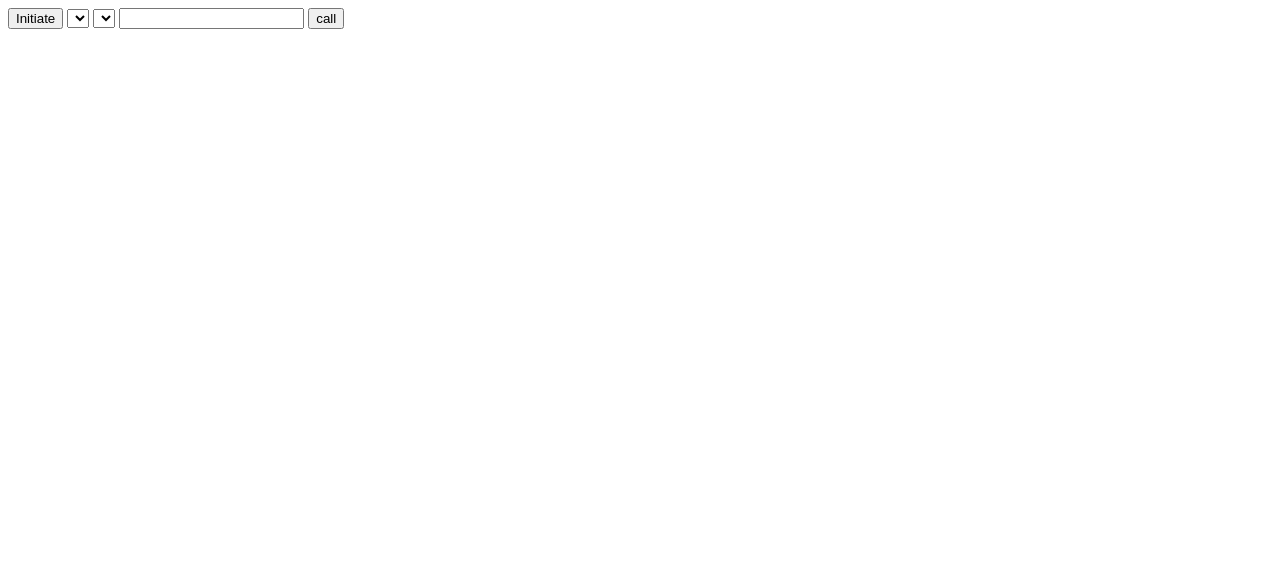
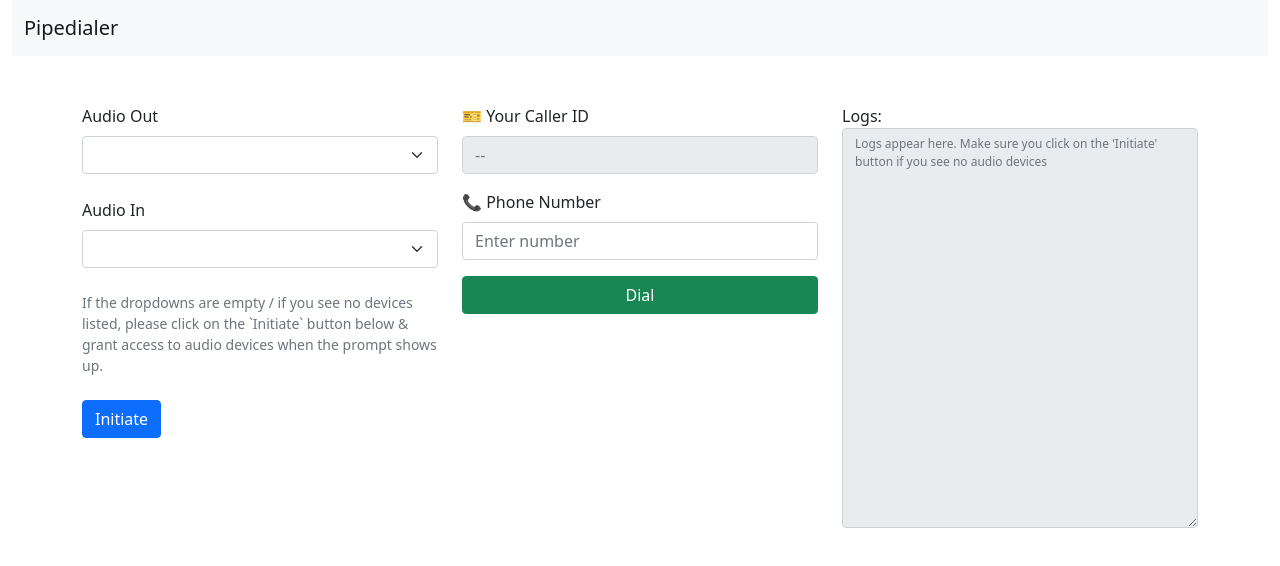
Before and after one commit to hemchander23/pipedrive-cti-app, a website: page public/index.html in a window 1280 px wide. Drawn offline with nearby package versions, Linux system fonts and the light colour scheme.

Commit message:
added ui

```diff
--- a/public/index.html
+++ b/public/index.html
@@ -1,16 +1,62 @@
 <html>
 
 <head>
+    <link href="https://cdn.jsdelivr.net/npm/bootstrap@5.1.3/dist/css/bootstrap.min.css" rel="stylesheet">
+    <script src="https://cdn.jsdelivr.net/npm/bootstrap@5.1.3/dist/js/bootstrap.bundle.min.js"></script>
+    <meta name="viewport" content="width=device-width">
 
 </head>
 
 <body>
-    <button id="initiate-dialer">Initiate</button>
-    <select id="speaker-devices"></select>
-    <select id="ringtone-devices"></select>
+    <div class="container-fluid">
+        <nav class="navbar navbar-expand-lg navbar-light bg-light">
+            <div class="container-fluid">
+                <a class="navbar-brand" href="#">Pipedialer</a>
+            </div>
+        </nav>
+        <div class="container">
+            <div class="row mt-5">
+                <div class="col-sm-4 order-sm-last order-md-first">
+                    <label for="speaker-devices" class="form-label">Audio Out</label>
+                    <select class="form-select" id="speaker-devices"></select>
+                    <br />
+                    <label for="ringtone-devices" class="form-label">Audio In</label>
+                    <select class="form-select" id="ringtone-devices"></select>
+                    <br />
+                    <small class="text-muted">If the dropdowns are empty / if you see no devices listed, please click on
+                        the `Initiate` button below & grant access to audio devices when the prompt shows up.</small>
+                    <br />
+                    <br />
+                    <button type="button" class="btn btn-primary" id="initiate-dialer">Initiate</button>
 
-    <input id="phone-number" />
-    <button id="make-call">call</button>
+                </div>
+
+                <div class="col-sm-4 order-first">
+                    <label for="caller-id" class="form-label">🎫 Your Caller ID</label>
+                    <input type="text" readonly class="form-control mb-3" id="caller-id" placeholder="--">
+
+                    <label for="phone-number" class="form-label">📞 Phone Number</label>
+                    <input type="text" class="form-control mb-3" id="phone-number" placeholder="Enter number">
+
+
+                    <div class="d-grid gap-2  mb-3">
+                        <button type="button" class="btn btn-success" id="make-call">Dial</button>
+                    </div>
+
+                </div>
+                <div class="col-sm-4 order-last">
+                    Logs:
+                    <textarea class="form-control" readonly
+                        placeholder="Logs appear here. Make sure you click on the 'Initiate' button if you see no audio devices"
+                        id="logs" style="height: 400px; font-size:12px;"></textarea>
+
+                </div>
+
+
+            </div>
+        </div>
+    </div>
+
 
     <script src="src/jquery.min.js"></script>
     <script src="src/twilio.min.js"></script>
@@ -31,6 +77,8 @@
                 log("Got a token.");
                 token = data.token;
                 log(data.identity);
+                $('#caller-id').val(data.identity)
+                getAudioDevices();
                 intitializeDevice();
             } catch (err) {
                 console.log(err);
--- a/public/lib/util.js
+++ b/public/lib/util.js
@@ -1,4 +1,5 @@
 // Logger
 function log(message) {
+    $('#logs').val($('#logs').val() + "\n" + message);
     console.log(message)
 }
```
